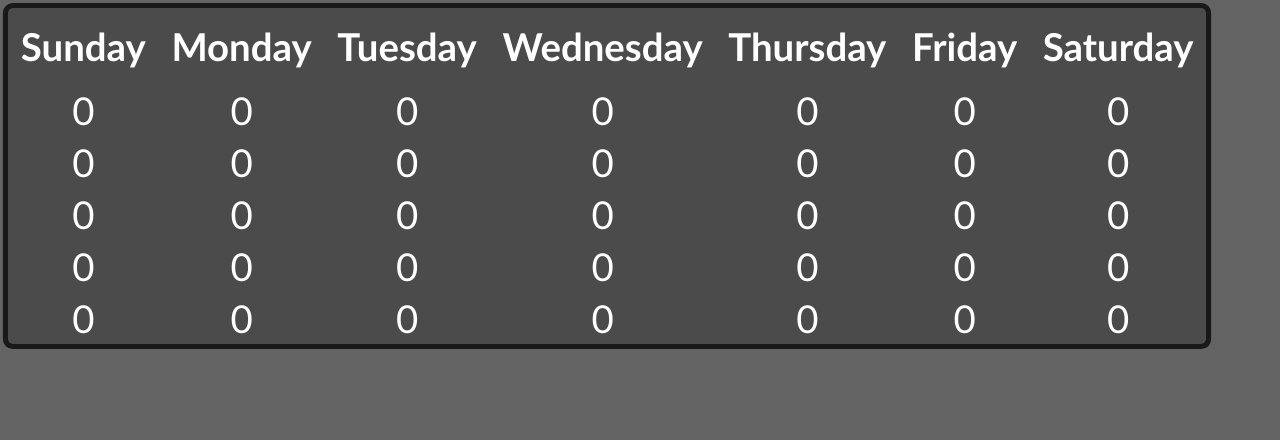
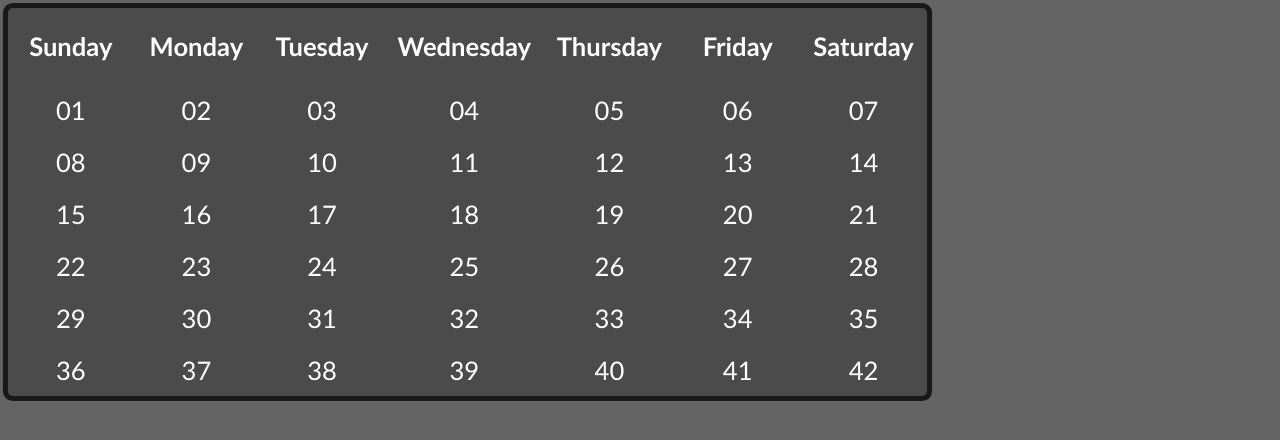
Before and after one commit to hellothisisme123/date-time-calendar, a plain HTML site: page Production/index.html in a window 1280 px wide. Drawn offline with Linux system fonts and the light colour scheme.

Commit message:
made the filltable function began calendar data

```diff
--- a/Production/index.html
+++ b/Production/index.html
@@ -7,8 +7,8 @@
     <link rel="stylesheet" href="./styles/main.css">
     <link rel="stylesheet" href="./styles/apple_watch_responsive_1.2.css">
     <script src="./js/main.js" defer></script>
-    <link rel="shortcut icon" href="./production/svg/Skull.svg" type="image/x-icon">
-    <title>Document</title>
+    <link rel="shortcut icon" href="./assets/svg/Skull.svg" type="image/x-icon">
+    <title>Calendar Testing</title>
 </head>
 <body>
     <main>
@@ -67,6 +67,15 @@
                 <td class="calendar_day_cell cell">0</td>
                 <td class="calendar_day_cell cell">0</td>
             </tr>
+            <tr>
+                <td class="calendar_day_cell cell">0</td>
+                <td class="calendar_day_cell cell">0</td>
+                <td class="calendar_day_cell cell">0</td>
+                <td class="calendar_day_cell cell">0</td>
+                <td class="calendar_day_cell cell">0</td>
+                <td class="calendar_day_cell cell">0</td>
+                <td class="calendar_day_cell cell">0</td>
+            </tr>
         </table>
     </main>
 </body>
--- a/Production/js/main.js
+++ b/Production/js/main.js
@@ -0,0 +1,135 @@
+const table_selector = $('.calendar_table_node');
+
+// the first number is for the row ||| the second is for the collumn \\
+let cell_1_1_1 = '01';  //first cell in the first row //in the first collumn //in the first table
+let cell_1_2_1 = '02';
+let cell_1_3_1 = '03';
+let cell_1_4_1 = '04';
+let cell_1_5_1 = '05';
+let cell_1_6_1 = '06';
+let cell_1_7_1 = '07';
+
+let cell_2_1_1 = '08';
+let cell_2_2_1 = '09';
+let cell_2_3_1 = '10';
+let cell_2_4_1 = '11';
+let cell_2_5_1 = '12';
+let cell_2_6_1 = '13';
+let cell_2_7_1 = '14';
+
+let cell_3_1_1 = '15';
+let cell_3_2_1 = '16';
+let cell_3_3_1 = '17';
+let cell_3_4_1 = '18';
+let cell_3_5_1 = '19';
+let cell_3_6_1 = '20';
+let cell_3_7_1 = '21';
+
+let cell_4_1_1 = '22';
+let cell_4_2_1 = '23';
+let cell_4_3_1 = '24';
+let cell_4_4_1 = '25';
+let cell_4_5_1 = '26';
+let cell_4_6_1 = '27';
+let cell_4_7_1 = '28';
+
+let cell_5_1_1 = '29';
+let cell_5_2_1 = '30';
+let cell_5_3_1 = '31';
+let cell_5_4_1 = '32';
+let cell_5_5_1 = '33';
+let cell_5_6_1 = '34';
+let cell_5_7_1 = '35';
+
+let cell_6_1_1 = '36';
+let cell_6_2_1 = '37';
+let cell_6_3_1 = '38';
+let cell_6_4_1 = '39';
+let cell_6_5_1 = '40';
+let cell_6_6_1 = '41';
+let cell_6_7_1 = '42';
+
+
+//each rows dummy data 1
+let dummy_row_1  = [cell_1_1_1, cell_1_2_1, cell_1_3_1, cell_1_4_1, cell_1_5_1, cell_1_6_1, cell_1_7_1];
+let dummy_row_2  = [cell_2_1_1, cell_2_2_1, cell_2_3_1, cell_2_4_1, cell_2_5_1, cell_2_6_1, cell_2_7_1];
+let dummy_row_3  = [cell_3_1_1, cell_3_2_1, cell_3_3_1, cell_3_4_1, cell_3_5_1, cell_3_6_1, cell_3_7_1];
+let dummy_row_4  = [cell_4_1_1, cell_4_2_1, cell_4_3_1, cell_4_4_1, cell_4_5_1, cell_4_6_1, cell_4_7_1];
+let dummy_row_5  = [cell_5_1_1, cell_5_2_1, cell_5_3_1, cell_5_4_1, cell_5_5_1, cell_5_6_1, cell_5_7_1];
+let dummy_row_6  = [cell_6_1_1, cell_6_2_1, cell_6_3_1, cell_6_4_1, cell_6_5_1, cell_6_6_1, cell_6_7_1];
+
+
+//the full data table
+let dummy_data_table = [dummy_row_1, dummy_row_2, dummy_row_3, dummy_row_4, dummy_row_5, dummy_row_6];
+
+
+function fill_table(data, table) { //runs through each row and collumn, setting each cells innerHTML to the data desired
+    let table_dimensions = { //dimensions of the table
+        "rows": table.rows.length - 1, //row count
+        "collumns": document.querySelectorAll('.calendar_table_node tr th').length //collumn count
+    };
+    if (table_dimensions.rows != data.length || table_dimensions.collumns != data[0].length) { //runs when the rows and collumns of table and data are inequal
+        console.log('could not set data, data and table row counts do not align');
+        return; //ends function early
+    }
+    for (let row_i = 0; row_i < data.length; row_i++) { //runs once for each row and skips the title row
+        for (let collumn_i = 0; collumn_i < table.childNodes[1].childNodes[(row_i+1)*2].childNodes.length / 2 - 1; collumn_i++) { //runs once for each collumn within the row
+            current_selected_cell = table.childNodes[1].childNodes[(row_i+1)*2].childNodes[collumn_i * 2 + 1]; //sets the selected cell for easy manipulation
+            current_selected_cell.innerHTML = data[row_i][collumn_i]; //sets the innerhtml to the data passed
+        }
+    }
+}
+
+function $(a) {
+    return document.querySelector(a);
+}
+
+fill_table(dummy_data_table, table_selector);
+
+
+
+
+// collasally huge function to set the data for the years in the calendar
+const month_day_count_asjkhhujasdbfghsdavbfghasvdghasv = { //this is just labels with syntax highlighitng
+    'jan': 31,
+    'feb': 28,
+    'mar': 30,
+    'apr': 30,
+    'may': 31,
+    'jun': 30,
+    'jul': 31,
+    'aug': 31,
+    'sep': 30,
+    'oct': 31,
+    'nov': 30,
+    'dec': 31
+};
+
+const month_day_count = [
+    31, 28, 30, 30,
+    31, 30, 31, 31,
+    30, 31, 30, 31
+];
+
+console.log(month_day_count);
+
+
+function set_calendar_data(year_count) { //starting year 1995 cuz the first was on a monday
+    let years = [];
+    for (let i = 0; i < year_count; i++) {
+        let current_year;
+
+
+
+
+
+
+        years.push(current_year);
+        console.log(years);
+    }
+
+
+
+}
+
+set_calendar_data(5);
--- a/Production/styles/main.css
+++ b/Production/styles/main.css
@@ -3,7 +3,7 @@ body {
 }
 
 * {
-    font-size: 3vw;
+    font-size: 2vw;
     font-family: Calibri;
 }
 
```
Also changed, not shown: calendar.json (added, +118 -0 lines).
